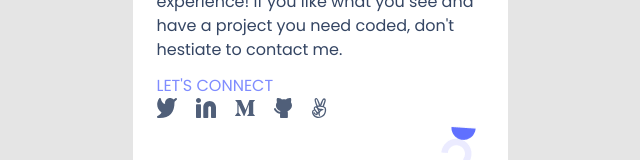
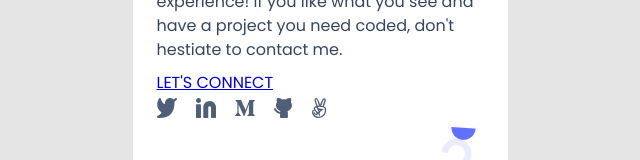
Before and after one commit to AlexisJW/set-up-myFirst-mobile, a plain HTML site: page index.html in a window 1280 px wide. Shown: the part 372-532 px from the top of the page, without its empty margins (320-960 px from the left). Drawn offline with Linux system fonts and the light colour scheme.

Commit message:
Adding chagnges in index.htm, I changed the Let's connect to a link, and  Kindly replace every child element with section tag with generic div

```diff
--- a/StyleSheet.css
+++ b/StyleSheet.css
@@ -37,6 +37,10 @@ body {
     font-style: normal;
     align-items: center;
     margin-left: 8px;
+  }
+
+  .lest-connect-text #button-connect {
+    margin-bottom: 8px;
   }
 
   #navbar {
--- a/index.html
+++ b/index.html
@@ -19,7 +19,7 @@
         </nav>
       </header>
 
-     <section class="section-1">
+     <div class="section-1">
       <div class="image-background">
          <div class="headline">
             <section>
@@ -32,7 +32,7 @@
             </section>
             <section>
               <div class="lest-connect-text">
-                <p> LET'S CONNECT </p>
+                <a href="#" target="_blank" id="button-connect"> LET'S CONNECT </a>
               </div>
               <ul class="link-media">
                 <li><a href="https://twitter.com/" target="_blank"><img src="./image/Vector-twitter.svg" alt="twitter icon"></a></li>
@@ -44,7 +44,7 @@
             </section>
           </div>
         </div>
-	   </section>
+	  </div>
     </div>
   </body>
 </html>
```
